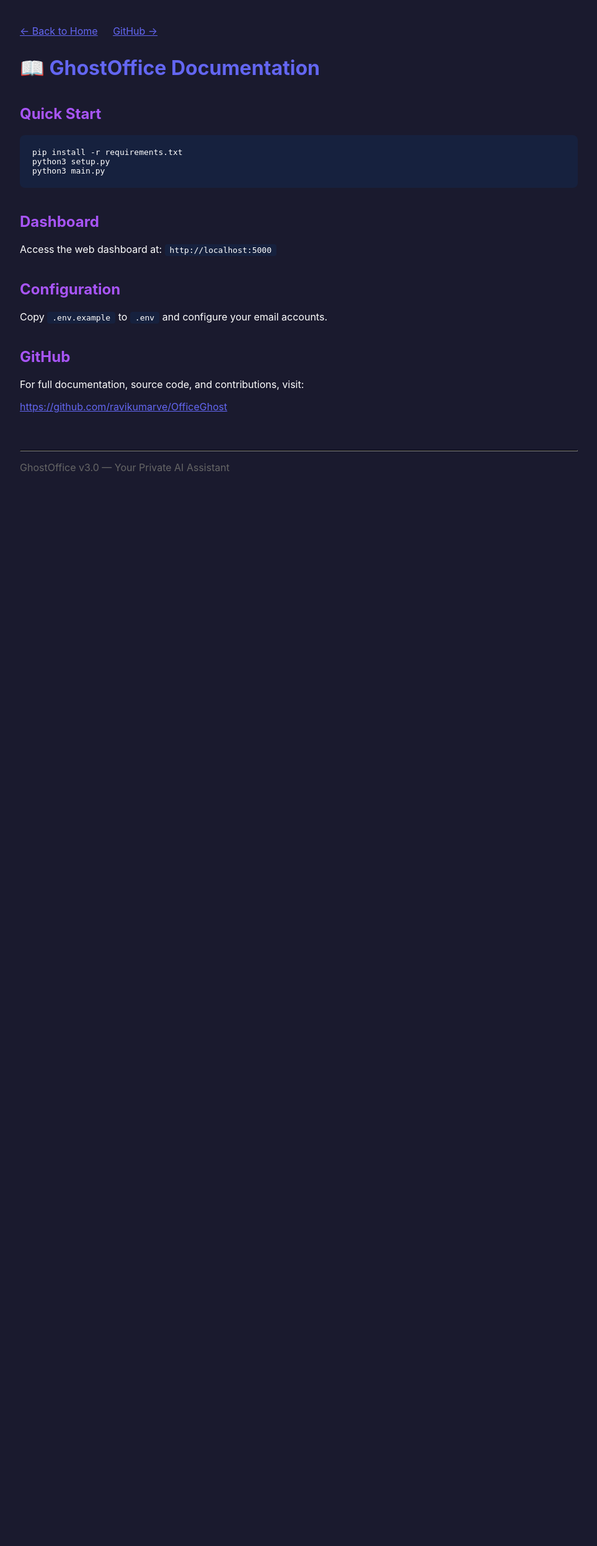
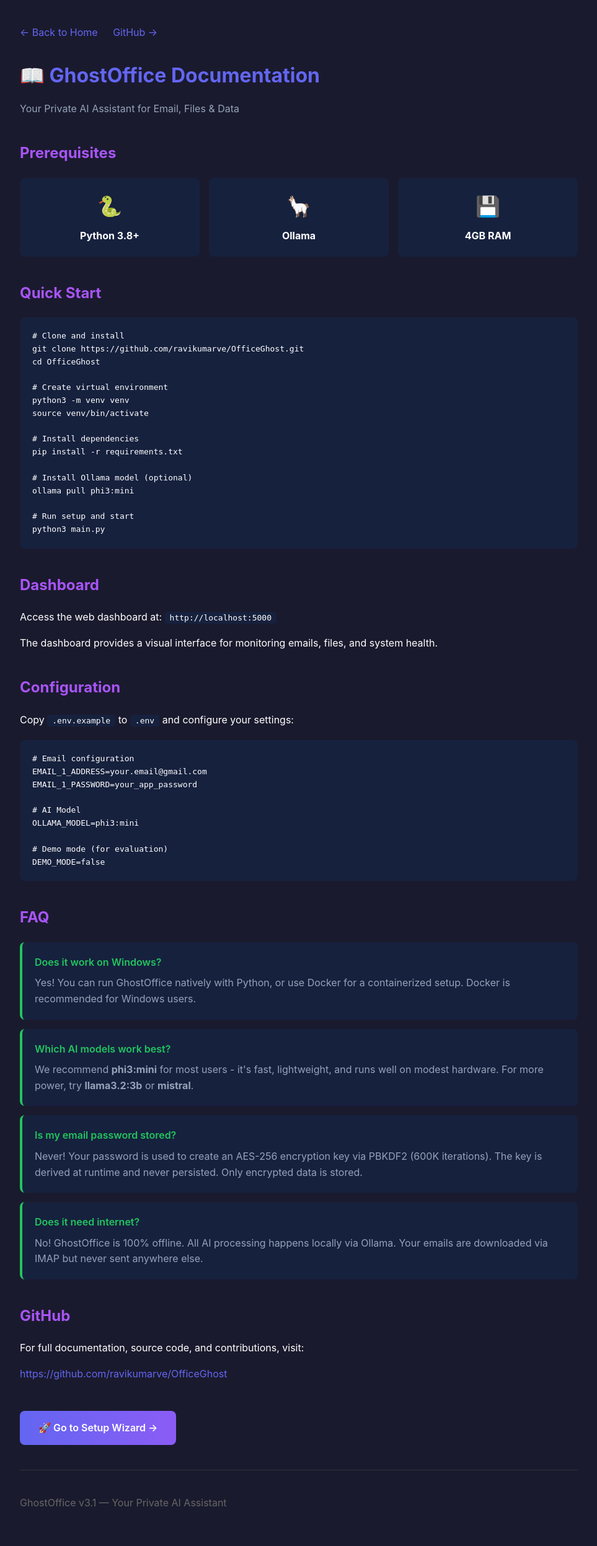
Before and after one commit to ravikumarve/OfficeGhost, a Flask app: page /docs in a window 1280 px wide. Shown: the whole page at 62% size, without its empty margins (158-1121 px from the left). Before the commit the page ends 761 px from the top, so only its background shows below. Run offline with Flask 3, Linux system fonts and the light colour scheme.

Commit message:
feat: Update landing page and expand documentation
- Change 'Get Started' button to link to /docs
- Add green 'Download on Gumroad' button to hero section
- Expand /docs page with:
  - Prerequisites grid (Python, Ollama, RAM)
  - FAQ section with 4 common questions
  - Setup wizard link at bottom
  - Better styling and structure

```diff
--- a/Dashboard/app.py
+++ b/Dashboard/app.py
@@ -308,14 +308,26 @@ def docs():
         <meta name="viewport" content="width=device-width, initial-scale=1.0">
         <title>Documentation — GhostOffice</title>
         <style>
-            body { font-family: 'Inter', sans-serif; max-width: 900px; margin: 0 auto; padding: 40px 20px; background: #1a1a2e; color: #fff; }
-            h1 { color: #6366f1; }
-            h2 { color: #a855f7; margin-top: 40px; }
-            a { color: #6366f1; }
+            body { font-family: 'Inter', sans-serif; max-width: 900px; margin: 0 auto; padding: 40px 20px; background: #1a1a2e; color: #fff; line-height: 1.6; }
+            h1 { color: #6366f1; margin-bottom: 10px; }
+            h2 { color: #a855f7; margin-top: 40px; margin-bottom: 20px; }
+            h3 { color: #22c55e; margin-top: 30px; margin-bottom: 15px; }
+            a { color: #6366f1; text-decoration: none; }
+            a:hover { text-decoration: underline; }
             code { background: #16213e; padding: 2px 8px; border-radius: 4px; }
-            pre { background: #16213e; padding: 20px; border-radius: 8px; overflow-x: auto; }
+            pre { background: #16213e; padding: 20px; border-radius: 8px; overflow-x: auto; margin: 20px 0; }
             .nav { margin-bottom: 30px; }
             .nav a { margin-right: 20px; }
+            .prereq-grid { display: grid; grid-template-columns: repeat(3, 1fr); gap: 15px; margin: 20px 0; }
+            .prereq-item { background: #16213e; padding: 20px; border-radius: 8px; text-align: center; }
+            .prereq-icon { font-size: 32px; margin-bottom: 10px; }
+            .faq-item { background: #16213e; padding: 20px; border-radius: 8px; margin: 15px 0; border-left: 4px solid #22c55e; }
+            .faq-question { font-weight: 600; color: #22c55e; margin-bottom: 8px; }
+            .faq-answer { color: #94a3b8; }
+            .setup-link { display: inline-block; background: linear-gradient(90deg, #6366f1, #8b5cf6); color: white; padding: 15px 30px; border-radius: 8px; margin-top: 30px; font-weight: 600; }
+            .setup-link:hover { transform: translateY(-2px); box-shadow: 0 10px 30px rgba(99, 102, 241, 0.4); }
+            hr { border: none; border-top: 1px solid #333; margin: 40px 0; }
+            .footer { color: #666; margin-top: 40px; }
         </style>
     </head>
     <body>
@@ -323,25 +335,90 @@ def docs():
             <a href="/">← Back to Home</a>
             <a href="https://github.com/ravikumarve/OfficeGhost" target="_blank">GitHub →</a>
         </div>
+
         <h1>📖 GhostOffice Documentation</h1>
+        <p style="color: #94a3b8;">Your Private AI Assistant for Email, Files & Data</p>
+
+        <h2>Prerequisites</h2>
+        <div class="prereq-grid">
+            <div class="prereq-item">
+                <div class="prereq-icon">🐍</div>
+                <strong>Python 3.8+</strong>
+            </div>
+            <div class="prereq-item">
+                <div class="prereq-icon">🦙</div>
+                <strong>Ollama</strong>
+            </div>
+            <div class="prereq-item">
+                <div class="prereq-icon">💾</div>
+                <strong>4GB RAM</strong>
+            </div>
+        </div>
 
         <h2>Quick Start</h2>
-        <pre>pip install -r requirements.txt
-python3 setup.py
+        <pre># Clone and install
+git clone https://github.com/ravikumarve/OfficeGhost.git
+cd OfficeGhost
+
+# Create virtual environment
+python3 -m venv venv
+source venv/bin/activate
+
+# Install dependencies
+pip install -r requirements.txt
+
+# Install Ollama model (optional)
+ollama pull phi3:mini
+
+# Run setup and start
 python3 main.py</pre>
 
         <h2>Dashboard</h2>
         <p>Access the web dashboard at: <code>http://localhost:5000</code></p>
+        <p>The dashboard provides a visual interface for monitoring emails, files, and system health.</p>
 
         <h2>Configuration</h2>
-        <p>Copy <code>.env.example</code> to <code>.env</code> and configure your email accounts.</p>
+        <p>Copy <code>.env.example</code> to <code>.env</code> and configure your settings:</p>
+        <pre># Email configuration
+EMAIL_1_ADDRESS=your.email@gmail.com
+EMAIL_1_PASSWORD=your_app_password
+
+# AI Model
+OLLAMA_MODEL=phi3:mini
+
+# Demo mode (for evaluation)
+DEMO_MODE=false</pre>
+
+        <h2>FAQ</h2>
+
+        <div class="faq-item">
+            <div class="faq-question">Does it work on Windows?</div>
+            <div class="faq-answer">Yes! You can run GhostOffice natively with Python, or use Docker for a containerized setup. Docker is recommended for Windows users.</div>
+        </div>
+
+        <div class="faq-item">
+            <div class="faq-question">Which AI models work best?</div>
+            <div class="faq-answer">We recommend <strong>phi3:mini</strong> for most users - it's fast, lightweight, and runs well on modest hardware. For more power, try <strong>llama3.2:3b</strong> or <strong>mistral</strong>.</div>
+        </div>
+
+        <div class="faq-item">
+            <div class="faq-question">Is my email password stored?</div>
+            <div class="faq-answer">Never! Your password is used to create an AES-256 encryption key via PBKDF2 (600K iterations). The key is derived at runtime and never persisted. Only encrypted data is stored.</div>
+        </div>
+
+        <div class="faq-item">
+            <div class="faq-question">Does it need internet?</div>
+            <div class="faq-answer">No! GhostOffice is 100% offline. All AI processing happens locally via Ollama. Your emails are downloaded via IMAP but never sent anywhere else.</div>
+        </div>
 
         <h2>GitHub</h2>
         <p>For full documentation, source code, and contributions, visit:</p>
         <p><a href="https://github.com/ravikumarve/OfficeGhost" target="_blank">https://github.com/ravikumarve/OfficeGhost</a></p>
 
-        <hr style="margin-top: 60px; border-color: #333;">
-        <p style="color: #666;">GhostOffice v3.0 — Your Private AI Assistant</p>
+        <a href="/setup" class="setup-link">🚀 Go to Setup Wizard →</a>
+
+        <hr>
+        <p class="footer">GhostOffice v3.1 — Your Private AI Assistant</p>
     </body>
     </html>
     """
```
Also changed, not shown: Dashboard/templates/landing.html (+29 -1 lines).
